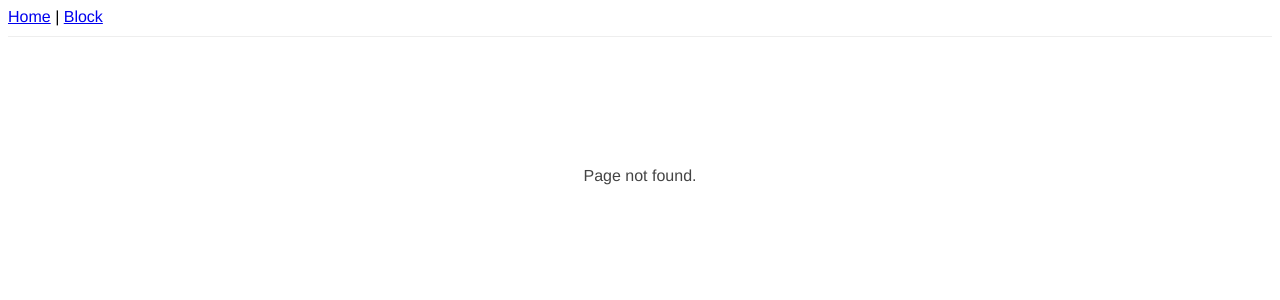
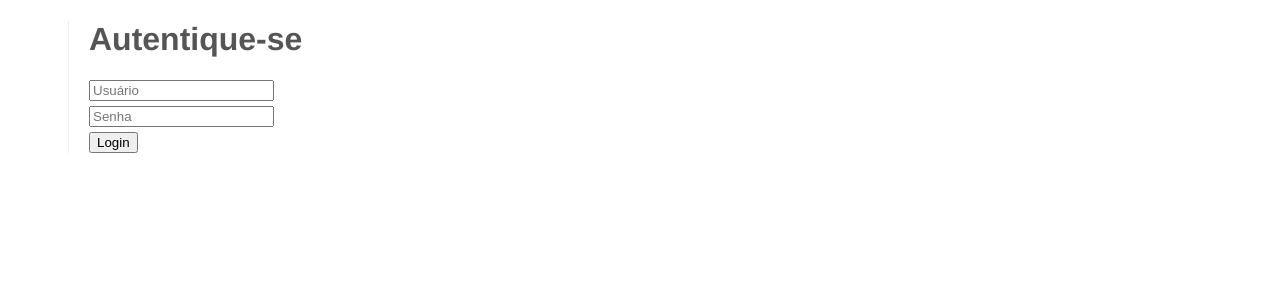
Before and after one commit to rodrigocfd/vue-test, a Vue app: page /block#/login in a window 1280 px wide. Before the commit this address had no page. Shown: the top 300 px of the page. Built offline with nearby package versions, Linux system fonts and the light colour scheme.

Commit message:
Route guards.

```diff
--- a/src/App.vue
+++ b/src/App.vue
@@ -1,10 +1,10 @@
 <template>
 	<div id="app">
-		<div id="nav">
+		<div id="nav" v-if="$store.state.isAuth">
 			<router-link to="/home">Home</router-link> |
 			<router-link to="/block">Block</router-link>
 		</div>
-		<div id="content">
+		<div>
 			<router-view />
 		</div>
 	</div>
@@ -16,9 +16,12 @@
 	-webkit-font-smoothing: antialiased;
 	-moz-osx-font-smoothing: grayscale;
 }
-#content {
-	border-top: 1px solid #eee;
-	margin-top: 10px;
-	padding-top: 10px;
+h1 {
+	color: #555;
+}
+#nav {
+	border-bottom: 1px solid #eee;
+	padding-bottom: 10px;
+	margin-bottom: 10px;
 }
 </style>
--- a/src/home/Home.vue
+++ b/src/home/Home.vue
@@ -20,9 +20,3 @@ export default {
 	}
 };
 </script>
-
-<style scoped>
-h1 {
-	color: #888;
-}
-</style>
--- /dev/null
+++ b/src/login/Login.vue
@@ -0,0 +1,20 @@
+<template>
+	<form @submit.prevent="login">
+		<h1>Autentique-se</h1>
+		<input type="text" name="username" required placeholder="Usuário" v-model="username" />
+		<input type="password" name="password" required placeholder="Senha" v-model="password" />
+		<button type="submit">Login</button>
+	</form>
+</template>
+
+<style scoped>
+form {
+	margin-left: 60px;
+	border-left: 1px solid #eee;
+	padding-left: 20px;
+}
+input, button {
+	display: block;
+	margin: 5px 0;
+}
+</style>
--- a/src/router.js
+++ b/src/router.js
@@ -1,10 +1,25 @@
 import Vue from 'vue';
 import VueRouter from 'vue-router';
+import store from './store';
 import NotFound from '@/NotFound.vue';
+import Login from '@/login/Login.vue';
 import Block from '@/block/Block.vue';
 import Home from '@/home/Home.vue';
 
 Vue.use(VueRouter);
+
+const routeGuards = {
+	ifSigned(to, from, next) {
+		store.state.isAuth
+			? next()
+			: next('/login'); // not signed, redirect to login
+	},
+	ifNotSigned(to, from, next) {
+		!store.state.isAuth
+			? next()
+			: next('/home'); // yes signed, redirect to home
+	}
+};
 
 export default new VueRouter({
 	routes: [
@@ -13,14 +28,22 @@ export default new VueRouter({
 			redirect: '/home'
 		},
 		{
+			path: '/login',
+			name: 'login',
+			component: Login,
+			beforeEnter: routeGuards.ifNotSigned
+		},
+		{
 			path: '/home',
 			name: 'home',
-			component: Home
+			component: Home,
+			beforeEnter: routeGuards.ifSigned
 		},
 		{
 			path: '/block',
 			name: 'block',
-			component: Block
+			component: Block,
+			beforeEnter: routeGuards.ifSigned
 		},
 		{
 			path: '*', // will match anything that wasn't matched until now
--- a/src/store.js
+++ b/src/store.js
@@ -5,6 +5,7 @@ Vue.use(Vuex);
 
 export default new Vuex.Store({
 	state: {
+		isAuth: false,
 		name: ''
 	},
 	mutations: { // never change the state directly, always mutate
```
